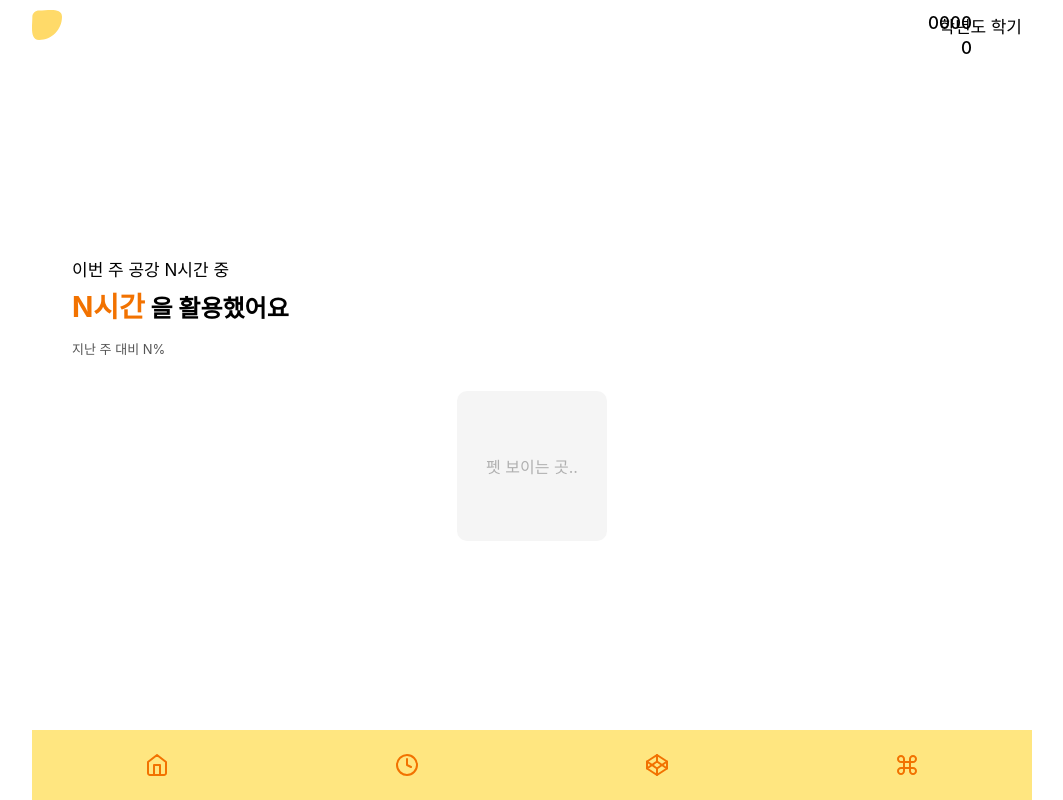
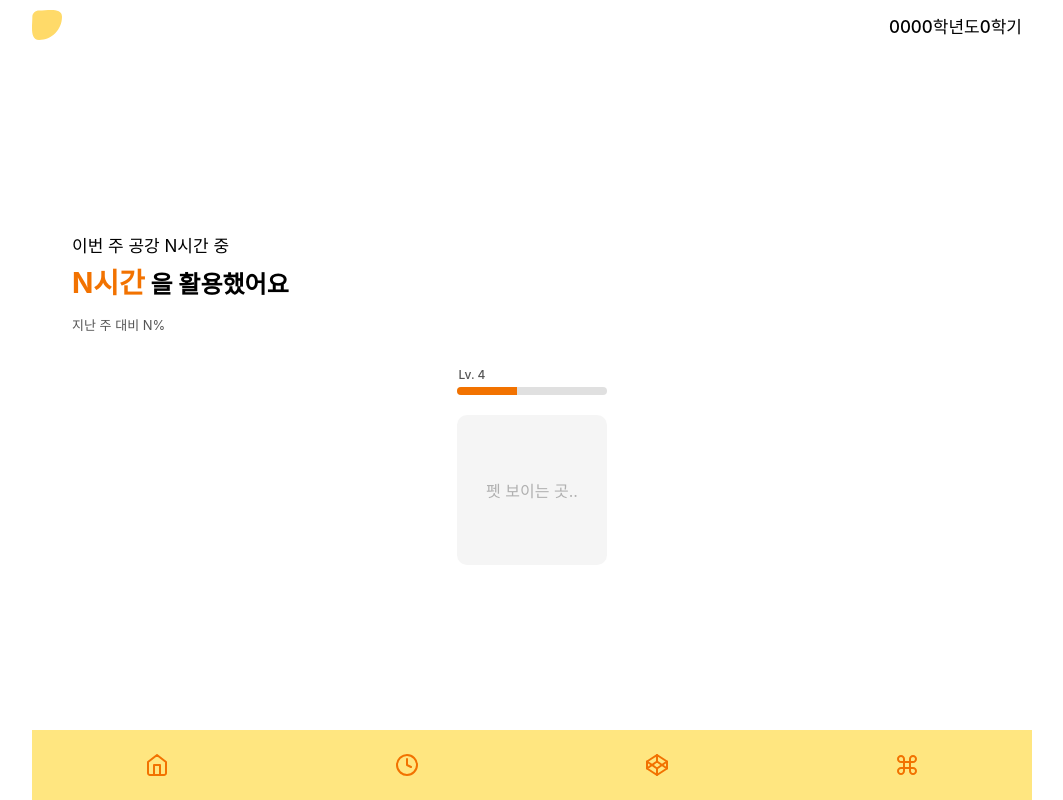
Before and after one commit to enunsnv/SupernovaFront, a React (Create React App) app: page /main in a window 1280 px wide. Shown: the whole page, without its empty margins (108-1171 px from the left). Built offline with nearby package versions, Linux system fonts and the light colour scheme.

Commit message:
style : 진행바 추가

```diff
--- a/src/pages/Main.jsx
+++ b/src/pages/Main.jsx
@@ -1,10 +1,10 @@
-import React, { useState } from 'react';
+import React, { useState, useEffect } from 'react';
 import { useNavigate } from 'react-router-dom';
 import { useRecoilState } from 'recoil';
 import { userIDState } from '../atom/atom';
 import styled from 'styled-components';
-import LinkInputModal from '../components/TimeTable/LinkInput'; // 수정된 LinkInputModal import 경로
-import PetSelect from '../components/pet/PetSelect'; // PetSelect import 경로 추가
+import LinkInputModal from '../components/TimeTable/LinkInput';
+import PetSelect from '../components/pet/PetSelect';
 import Navbar from '../components/navigation/Navbar';
 
 const AppContainer = styled.div`
@@ -35,20 +35,13 @@ const ToggleButton = styled.button`
 `;
 
 const SemesterInfo = styled.div`
+    display: flex;
+    flex-direction: row;
     font-size: 17px;
     font-weight: 500;
     color: #000;
     position: absolute;
     right: 20px;
-    flex-direction: row;
-`;
-const Semester = styled.div`
-    font-size: 17px;
-    font-weight: 500;
-    color: #000;
-    position: absolute;
-    right: 50px;
-    flex-direction: row;
 `;
 
 const Content = styled.div`
@@ -119,11 +112,52 @@ const Footer = styled.div`
     background-color: #ffe680;
 `;
 
+const ProgressBarContainer = styled.div`
+    width: 150px;
+    height: 8px;
+    background-color: #e0e0e0;
+    border-radius: 10px;
+    overflow: hidden;
+    margin: 5px 0 0 0;
+`;
+
+const ProgressBarFill = styled.div`
+    height: 100%;
+    width: ${(props) => props.width}%;
+    background-color: #F27200;
+    transition: width 0.5s ease-in-out;
+`;
+
+const ProgressBarWrapper = styled.div`
+    display: flex;
+    flex-direction: column;
+    align-items: center;
+    margin-top: 20px;
+`;
+
+const LevelText = styled.div`
+    font-size: 12px;
+    font-weight: 500;
+    color: #555555;
+    margin-right: 120px;
+
+`;
+
+const ProgressBar = ({ progress }) => (
+    <ProgressBarWrapper>
+        <LevelText>Lv. {Math.floor(progress / 10)}</LevelText>
+        <ProgressBarContainer>
+            <ProgressBarFill width={progress} />
+        </ProgressBarContainer>
+    </ProgressBarWrapper>
+);
+
 function Main() {
     const [userID, setUserID] = useRecoilState(userIDState);
     const navigate = useNavigate();
     const [isLinkInputModalOpen, setIsLinkInputModalOpen] = useState(false);
     const [isPetSelectOpen, setIsPetSelectOpen] = useState(false);
+    const [progress, setProgress] = useState(40); // 초기 진행 상황 값을 설정
 
     const handleSuccess = () => {
         setIsPetSelectOpen(false);
@@ -145,7 +179,8 @@ function Main() {
                     onSuccess={handleSuccess}
                 />
                 <SemesterInfo>
-                    <Semester>0000</Semester>학년도 <Semester>0</Semester>학기
+                    <div>0000학년도</div>
+                    <div>0학기</div>
                 </SemesterInfo>
             </Header>
 
@@ -161,6 +196,7 @@ function Main() {
                         지난 주 대비 N%
                     </InfoText3>
                 </Info>
+                <ProgressBar progress={progress} />
                 <Placeholder>
                     <PlaceholderText>펫 보이는 곳..</PlaceholderText>
                 </Placeholder>
```
